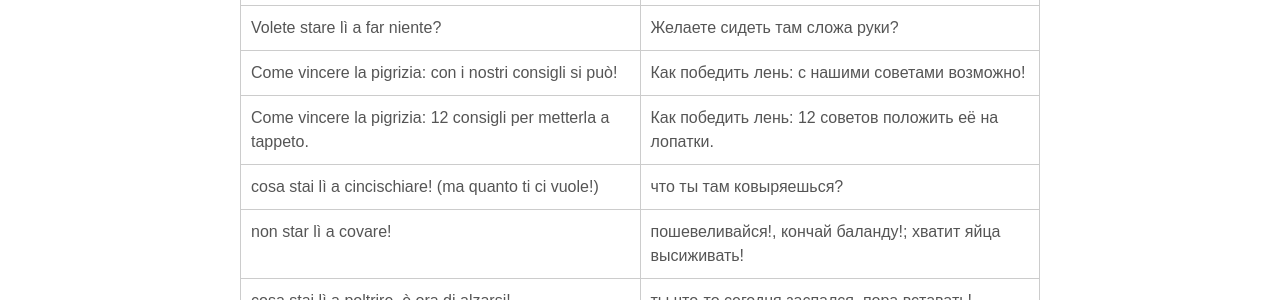
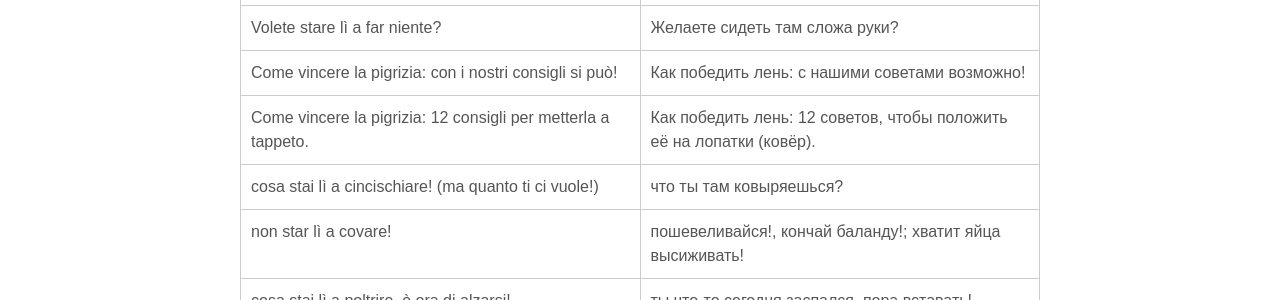
Before and after one commit to postolny/postolny.github.io, a Jekyll site: the page built from _posts/2021-01-16-sulla-pigrizia.md, in a window 1280 px wide and 900 px high, scrolled down 2229 px. Shown: the part 151-451 px from the top of the window. Built offline with Jekyll 4.4.1, drawn with Linux system fonts in a browser that asks for light colours; nearby versions of some CDN libraries.

Commit message:
Update 2021-01-16-sulla-pigrizia.md

```diff
--- a/_posts/2021-01-16-sulla-pigrizia.md
+++ b/_posts/2021-01-16-sulla-pigrizia.md
@@ -48,7 +48,7 @@ Ecco, c'era la pigrizia di fare 50 metri per andare negli spogliatoi, tanto per[
 |Non starò semplicemente seduto qui a far niente.|Я не намерен сидеть здесь, сложа руки.|
 |Volete stare lì a far niente?|Желаете сидеть там сложа руки?|
 |Come vincere la pigrizia: con i nostri consigli si può!|Как победить лень: с нашими советами возможно!|
-|Come vincere la pigrizia: 12 consigli per metterla a tappeto.|Как победить лень: 12 советов положить её на лопатки.|
+|Come vincere la pigrizia: 12 consigli per metterla a tappeto.|Как победить лень: 12 советов, чтобы положить её на лопатки (ковёр).|
 |cosa stai lì a cincischiare! (ma quanto ti ci vuole!)|что ты там ковыряешься?|
 |non star lì a covare!|пошевеливайся!, кончай баланду!; хватит яйца высиживать!|
 |cosa stai lì a poltrire, è ora di alzarsi!|ты что-то сегодня заспался, пора вставать!|
```
